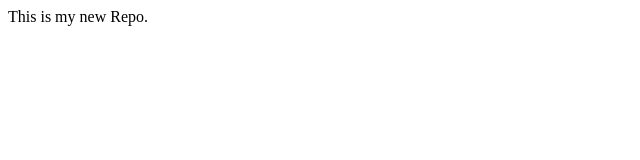
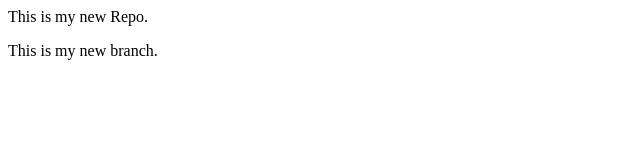
Before and after one commit to malikmudasir01/LocalRepo, a plain HTML site: page index.html in a window 1280 px wide. Shown: the whole page, without its empty margins (0-640 px from the left). Drawn offline with Linux system fonts and the light colour scheme.

Commit message:
add feature

```diff
--- a/index.html
+++ b/index.html
@@ -1 +1,2 @@
 <p>This is my new Repo.</p>
+<p>This is my new branch.</p>
```
